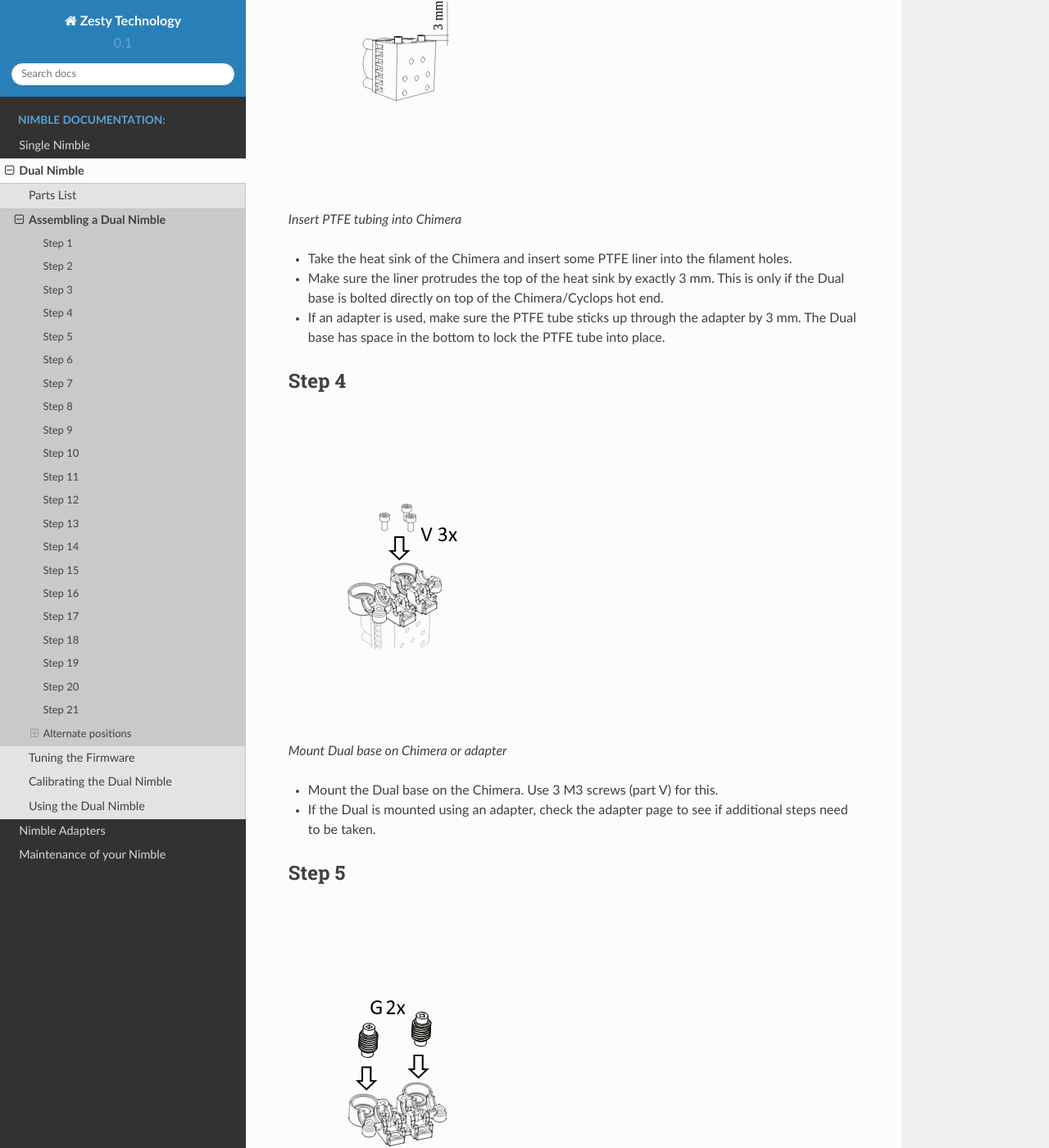
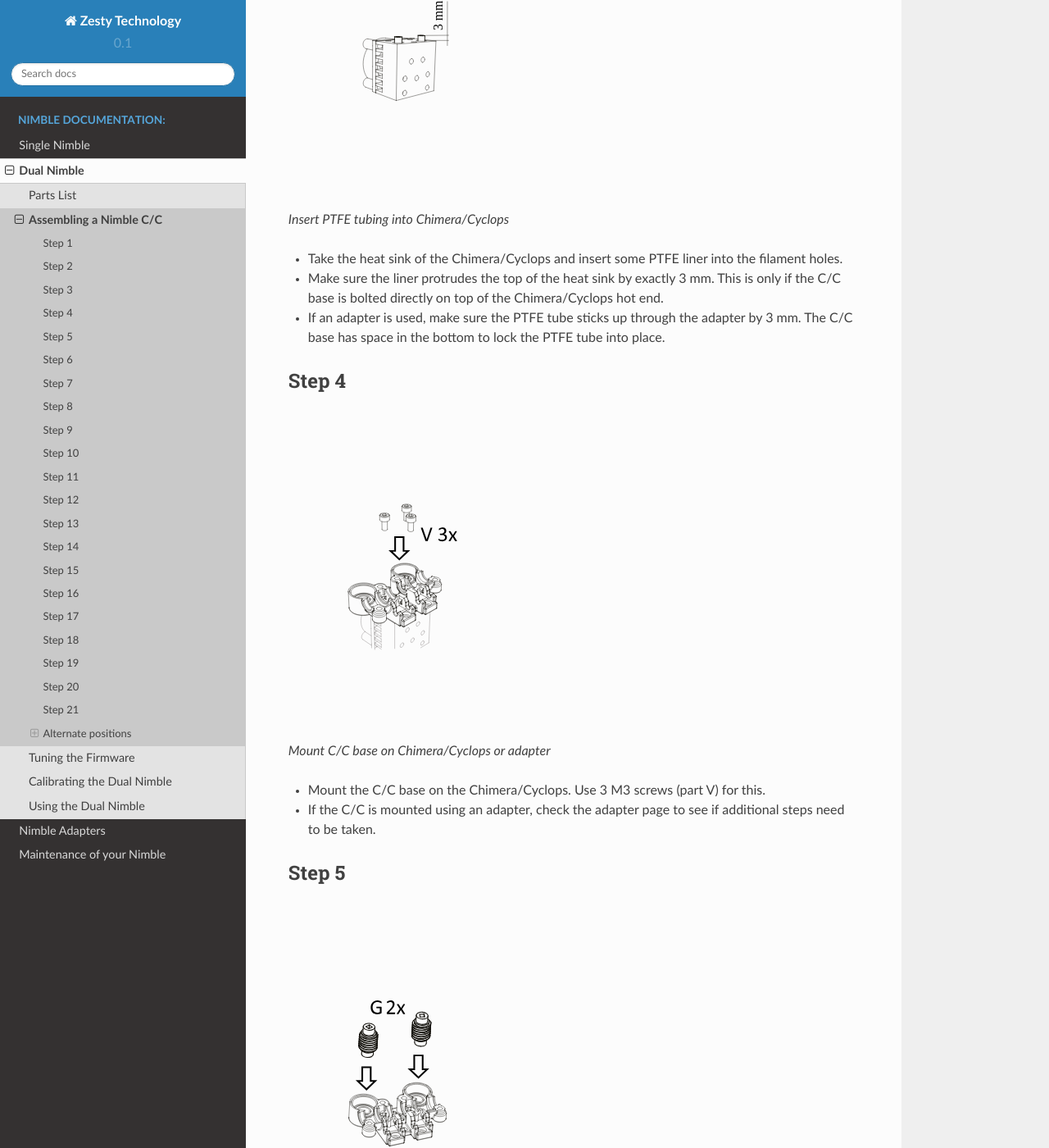
Before and after one commit to ZestyTechnology/zesty-docs, a Sphinx documentation site: the page built from docs/nimble_dual/assembly.rst, in a window 1280 px wide and 1400 px high, scrolled down 1632 px. Shown: the whole window at 82% size. Built offline with Sphinx 7.4.7 and the Read the Docs theme 2.0.0, drawn with Linux system fonts in a browser that asks for light colours; some of the changed text lies outside the part shown.

Commit message:
Update assembly.rst
Added tightening instructions and changed the docs to C/C

```diff
--- a/docs/nimble_dual/assembly.rst
+++ b/docs/nimble_dual/assembly.rst
@@ -1,18 +1,18 @@
-Assembling a Dual Nimble
+Assembling a Nimble C/C
 ==========================
 
 Step 1
 ------
 
 .. figure:: images/2_step01.svg
-    :alt: Insert nuts into Dual base
+    :alt: Insert nuts into C/C base
     :height: 400px
     :width: 286px
 
-    Insert nuts into Dual base
+    Insert nuts into C/C base
 
-    * Take the Dual Nimble base (Part D) and place it upside down on the table.
-    * Take 4 M3 nuts (part S) and place each into the pockets provided in the Dual base. The places are clear to recognise as they are the only hexagonal shaped holes on the base.
+    * Take the Nimble C/C base (Part D) and place it upside down on the table.
+    * Take 4 M3 nuts (part S) and place each into the pockets provided in the C/C base. The places are clear to recognise as they are the only hexagonal shaped holes on the base.
     * The nuts need to be pushed all the way down and will lock into place. To make this easier, you can use a M3 screw like part T to screw into the nut and use that to push the nut down to the bottom of the hexagonal hole.
 
 
@@ -26,7 +26,7 @@
 
     Insert bearings for worms
 
-    * Turn the Dual base right side up and insert the two Worm Bearings (part P) into the housing.
+    * Turn the C/C base right side up and insert the two Worm Bearings (part P) into the housing.
     * This can require a little force. If you cannot get it right, you can use the Worm (part G) to push the bearings in properly.
 
 
@@ -34,29 +34,29 @@
 ------
 
 .. figure:: images/2_step03.svg
-    :alt: Mount Dual base on Chimera
+    :alt: Mount C/C base on Chimera/Cyclops
     :height: 400px
     :width: 286px
 
-    Insert PTFE tubing into Chimera
+    Insert PTFE tubing into Chimera/Cyclops
 
-    * Take the heat sink of the Chimera and insert some PTFE liner into the filament holes.
-    * Make sure the liner protrudes the top of the heat sink by exactly 3 mm. This is only if the Dual base is bolted directly on top of the Chimera/Cyclops hot end.
-    * If an adapter is used, make sure the PTFE tube sticks up through the adapter by 3 mm. The Dual base has space in the bottom to lock the PTFE tube into place.
+    * Take the heat sink of the Chimera/Cyclops and insert some PTFE liner into the filament holes.
+    * Make sure the liner protrudes the top of the heat sink by exactly 3 mm. This is only if the C/C base is bolted directly on top of the Chimera/Cyclops hot end.
+    * If an adapter is used, make sure the PTFE tube sticks up through the adapter by 3 mm. The C/C base has space in the bottom to lock the PTFE tube into place.
 
 
 Step 4
 ------
 
 .. figure:: images/2_step04.svg
-    :alt: Mount Dual base on Chimera
+    :alt: Mount C/C base on Chimera/Cyclops
     :height: 400px
     :width: 286px
 
-    Mount Dual base on Chimera or adapter
+    Mount C/C base on Chimera/Cyclops or adapter
 
-    * Mount the Dual base on the Chimera. Use 3 M3 screws (part V) for this.
-    * If the Dual is mounted using an adapter, check the adapter page to see if additional steps need to be taken.
+    * Mount the C/C base on the Chimera/Cyclops. Use 3 M3 screws (part V) for this.
+    * If the C/C is mounted using an adapter, check the adapter page to see if additional steps need to be taken.
 
 
 Step 5
@@ -69,7 +69,7 @@
 
     Insert worms
 
-    * Insert the 3 Worm gears (part G) into the bearings in the Dual base.
+    * Insert the 3 Worm gears (part G) into the bearings in the C/C base.
 
 Step 6
 ------
@@ -103,7 +103,7 @@
 
     Mount gear shafts
 
-    * Fit the combined gear shaft and hob into the Dual base making sure the teeth of the gear mesh nicely with the worm gear.
+    * Fit the combined gear shaft and hob into the C/C base making sure the teeth of the gear mesh nicely with the worm gear.
 
 
 Step 8
@@ -125,13 +125,13 @@
 ------
 
 .. figure:: images/2_step09.svg
-    :alt: Close Dual Nimble
+    :alt: Close Nimble C/C
     :height: 400px
     :width: 286px
 
-    Close the Dual Nimble
+    Close the Nimble C/C
 
-    * Close the Dual Nimble by placing the upper shells.
+    * Close the Nimble C/C by placing the upper shells.
     * Make sure the worm gear is seated nicely in the bearing and that the seam is completely closed. If not, it means that the bearings for the Worm are not properly seated. Press down until it is fully closed.
     * Do this for both sides.
 
@@ -146,8 +146,9 @@
 
     Insert 2 closing bolts
 
-    * For now use only 2 bolts (part T) to bolt the Dual Nimble together using the outer bolt holes. This is done to close the Dual and keep everything together while you complete the drive cable and sleeve.
+    * For now use only 2 bolts (part T) to bolt the Nimble C/C together using the outer bolt holes. This is done to close the C/C and keep everything together while you complete the drive cable and sleeve.
 
+    .. Note:: Do not tighten these M3 bolts too tight. Simply finger tight and a 1/4 turn is enough.
 
 Step 11
 -------
@@ -278,11 +279,11 @@
 
     Slide Drive Cable Sleeve into Sleeve Clamp (Nimble side)
 
-    * Back to the Dual Nimble side.
+    * Back to the Nimble C/C side.
     * Slide the Sleeve, now containing the drive cable as well, into the next Sleeve Clamp (part C) and push it down as far as it will go.
     * Use the M3 screw (part Z) and the half nut (part W) to clamp the sleeve.
 
-    .. Note:: After mounting the Dual Nimble in place, you can loosen this screw a little to adjust the direction of the drive cable, allowing it to have a relaxed and free arch to the stepper.
+    .. Note:: After mounting the Nimble C/C in place, you can loosen this screw a little to adjust the direction of the drive cable, allowing it to have a relaxed and free arch to the stepper.
 
 
 Step 20
@@ -293,30 +294,33 @@
     :height: 400px
     :width: 286px
 
-    Insert Drive Cable into worm gear inside Dual Nimble
+    Insert Drive Cable into worm gear inside Nimble C/C
 
     * Insert the drive cable into the worm and then slide it down.
     * To place the sleeve clamp correctly, make sure you line up the bolt holes of the sleeve clamp and the Nimble and then with a rocking motion, slip the little lip into the space provided in the Nimble.
     * Push down and the sleeve clamp should slip into position.
     * This can take a little push the first time. As long as you make sure it is aligned properly, this is not a problem.
-    * Do this for both sides of the Dual Nimble.
+    * Do this for both sides of the Nimble C/C.
 
 
 Step 21
 -------
 
 .. figure:: images/2_step21.svg
-    :alt: Bolt Sleeve to Dual Nimble
+    :alt: Bolt Sleeve to Nimble C/C
     :height: 400px
     :width: 286px
 
-    Bolt Sleeve to Dual Nimble
+    Bolt Sleeve to Nimble C/C
 
-    * Now use the remaining screws (part T) to bolt the Sleeve clamp to the Dual Nimble base.
-    * The Dual Nimble is now installed.
+    * Now use the remaining screws (part T) to bolt the Sleeve clamp to the Nimble C/C base.
+
+    .. Note:: Do not overtighten these M3 bolts. Simply finger tight and a 1/4 turn is enough.
+
+    * The Nimble C/C is now installed.
     * Have a good look to see if all looks the way you think it should and correct any things that do not look right.
     * This is also the moment to adjust the direction of the drive cable, so that it forms a nice arch to the stepper, as mentioned in step 17. So loosen the short M3 screw from the half nut until you can just rotate the drive cable sleeve. Once it is in position, make sure it is seated properly by pressing down and then tighten the screw again.
-    * Do this for both sides of the Dual Nimble
+    * Do this for both sides of the Nimble C/C
 
 
 Alternate positions
@@ -332,12 +336,12 @@
     :height: 400px
     :width: 286px
 
-    Alternate positions of the Chimera block and the bolt positions used
+    Alternate positions of the Chimera/Cyclops block and the bolt positions used
 
-    * The Dual Nimble can be mounted in 2 different positions relative to the Chimera/Cyclops hot end. The heat end can be mounted with the fan at the back or at the front, compared to the breeches.
+    * The Nimble C/C can be mounted in 2 different positions relative to the Chimera/Cyclops hot end. The heat end can be mounted with the fan at the back or at the front, compared to the breeches.
     * Alternate bolt holes are provided to facilitate this other position.
 
-Using the Dual Nimble
+Using the Nimble C/C
 #####################
 
 First run the extruders a minute or two, with no filament clamped. Just to bed the gears and drive cable in. Extrude and retract a few times. (You will have to switch off the temperature control as most controllers will not move the extruder stepper unless the hot end it up to temperature)
@@ -349,7 +353,7 @@
 
 To insert filament, open the breech blocks. You do this by squeezing together the "ears" of the breech block and pulling outwards. You can leave the shafts of the breech block in or, for better visibility, take the whole breech block out.
 
-Now you can see the PTFE on the top of the Chimera (usually, depends on the adapter used) and slide the filament in. If the hot end is up to the correct temperature, you can purge the old filament by simply pushing down on the filament and feeding it into the hot end. After the old filament is cleared you can close the breech block.
+Now you can see the PTFE on the top of the Chimera/Cyclops (usually, depends on the adapter used) and slide the filament in. If the hot end is up to the correct temperature, you can purge the old filament by simply pushing down on the filament and feeding it into the hot end. After the old filament is cleared you can close the breech block.
 
 .. Note:: this is is an excellent way to get a sense of the efficiency of your hot end. You can feel the resistance of the hot end and how easy it is to push the filament through.
 
```
